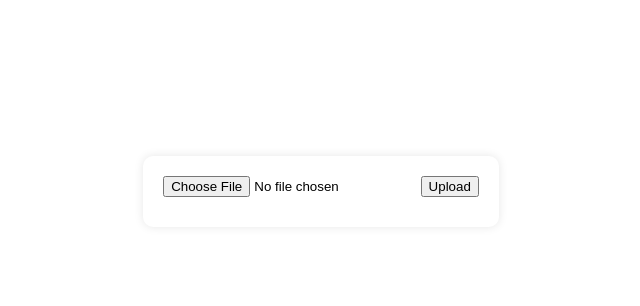
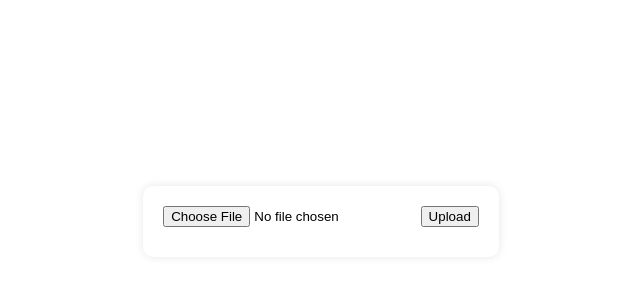
Before and after one commit to cullenowens/Text2Speech, a Flask app: page / in a window 1280 px wide. Shown: the top 306 px of the page, without its empty margins (319-959 px from the left). Run offline with Flask 3, Linux system fonts and the light colour scheme.

Commit message:
fixing css issues

```diff
--- a/src/static/styles/style.css
+++ b/src/static/styles/style.css
@@ -4,7 +4,7 @@ body {
     background-color: 008080;
     font-family: 'Fredoka', sans-serif;
     text-align: center;
-    padding: 20px;
+    padding: 50px;
 }
 
 h1 {
@@ -25,7 +25,7 @@ form {
 input[type="file"] {
   margin-bottom: 10px;
 }
-
+/*
 button {
   padding: 10px 20px;
   background-color: teal;
@@ -34,3 +34,4 @@ button {
   border-radius: 5px;
   cursor: pointer;
 }
+*/
```
